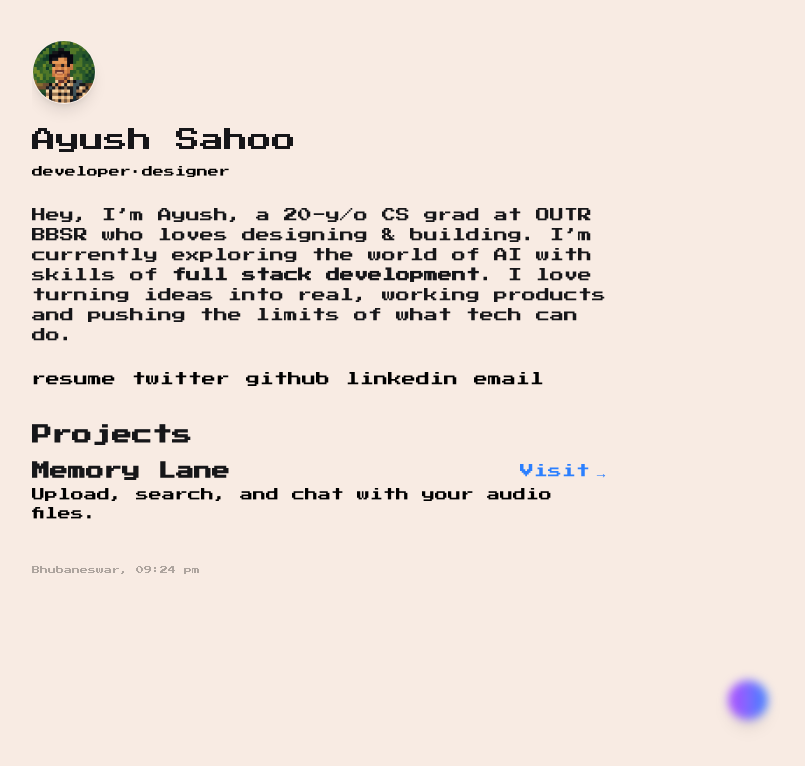
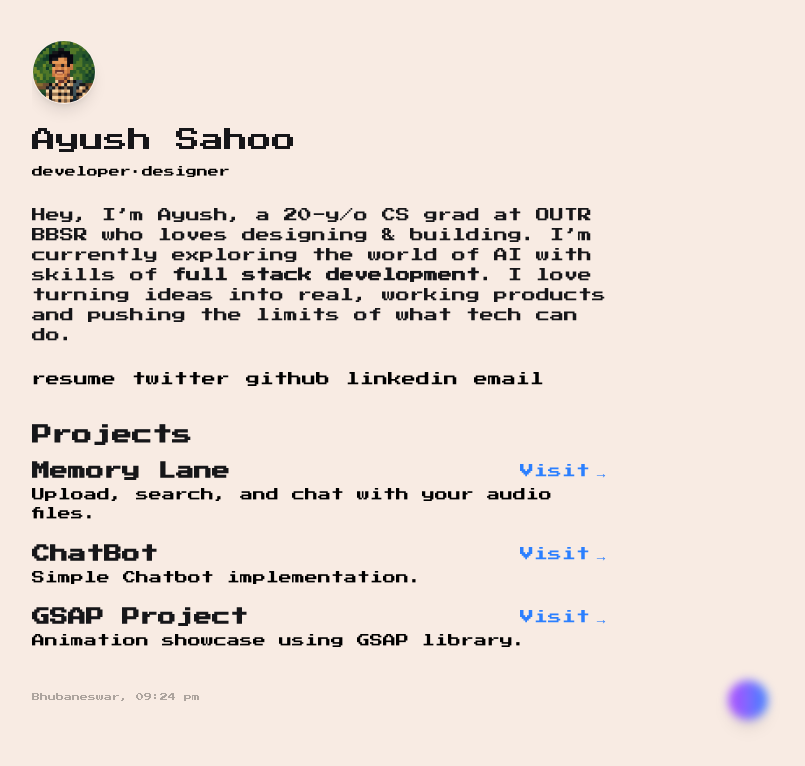
Before and after one commit to aysahoo/Portfolio-1, a React (Vite) app in the folder frontend/: page / in a window 1280 px wide. Shown: the top 766 px of the page, without its empty margins (320-1125 px from the left). Built offline with nearby package versions, Linux system fonts and the light colour scheme.

Commit message:
Updated the Project part Added two new projects

```diff
--- a/frontend/src/Components/Projects.jsx
+++ b/frontend/src/Components/Projects.jsx
@@ -1,27 +1,46 @@
 import React from 'react';
 
 const Projects = ({textColor}) => {
+  const projectsList = [
+    {
+      title: "Memory Lane",
+      url: "https://memory-lane-alpha.vercel.app/",
+      description: "Upload, search, and chat with your audio files."
+    },
+    {
+      title: "ChatBot",
+      url: "https://chatbot-flame-three.vercel.app/",
+      description: "Simple Chatbot implementation."
+    },
+    {
+      title: "GSAP Project",
+      url: "https://gsap1-tau.vercel.app/",
+      description: "Animation showcase using GSAP library."
+    }
+  ];
+
   return (
     <section>
       <h2 className={`font-bold text-xl mb-2 ${textColor}`}>Projects</h2>
       <div className="space-y-3">
-        <div className="flex justify-between items-center">
-          <div>
+        <div className="grid grid-cols-1 gap-4 w-full">
+          {projectsList.map((project, index) => (
+            <div className="w-full" key={index}>
               <div className='flex justify-between items-center'>
                 <h1 className={`text-lg font-bold ${textColor}`}>
-            <strong>Memory Lane</strong>
+                  <strong>{project.title}</strong>
                 </h1>
                 <a
-            href="https://memory-lane-alpha.vercel.app/"
+                  href={project.url}
                   target="_blank"
                   rel="noopener noreferrer"
                   className="text-blue-500 text-sm hover:underline flex items-center">
                   Visit <span className="ml-1">→</span>
                 </a>
               </div>
-
-            <p className="text-[8px] sm:text-[13px]">Upload, search, and chat with your audio files.</p>
+              <p className="text-[8px] sm:text-[13px]">{project.description}</p>
             </div>
+          ))}
         </div>
       </div>
     </section>
```
Lines whose indentation alone changed are shown as unchanged.
